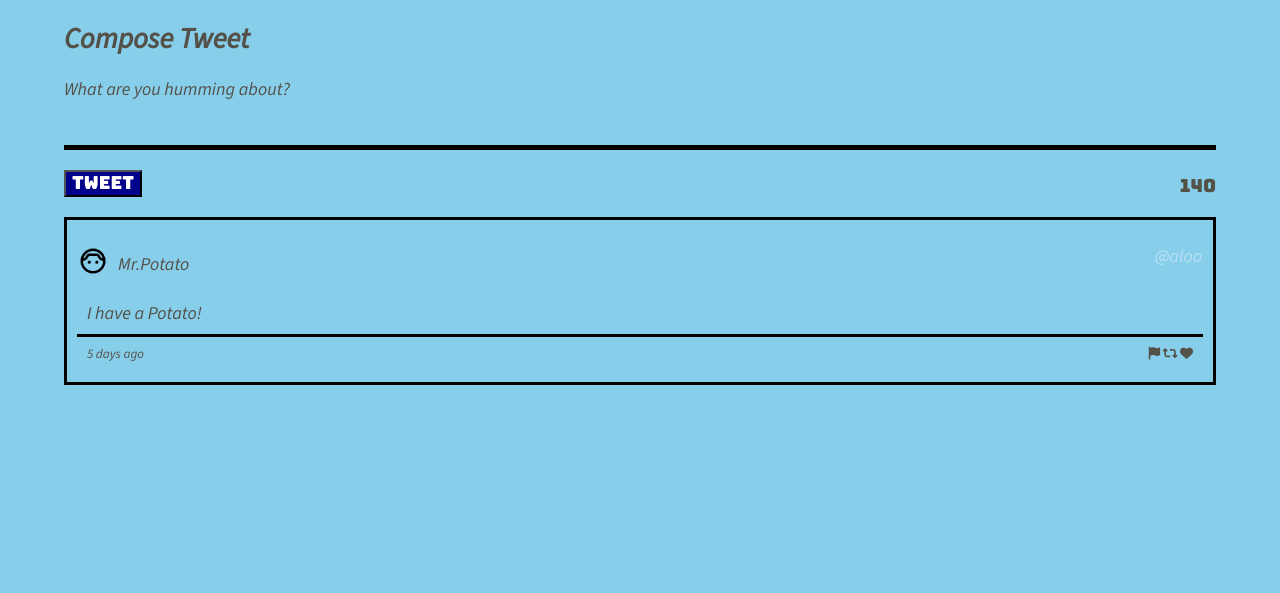
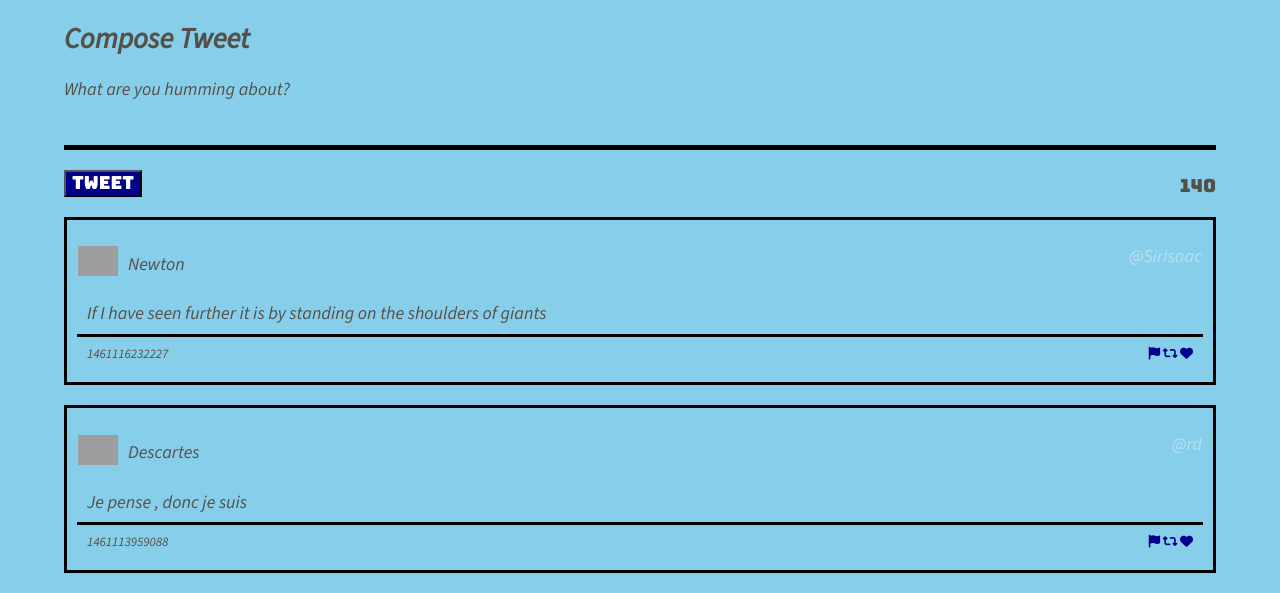
Before and after one commit to bushrapatel28/tweeter, a website: page public/index.html in a window 1280 px wide. Shown: the part 482-1075 px from the top of the page. Before the commit the page ends 887 px from the top, so only its background shows below. Drawn offline with nearby package versions, Linux system fonts and the light colour scheme; grey boxes are pictures that could not be loaded.

Commit message:
Add a tweets-container for tweet articles

```diff
--- a/public/index.html
+++ b/public/index.html
@@ -39,6 +39,9 @@
 
     <!-- Char Counter JS -->
     <script type="text/javascript" src="/scripts/composer-char-counter.js"></script>
+
+    <!-- Footer Icons Hover JS -->
+    <script type="text/javascript" src="/scripts/footer-icons-hover.js"></script>
   </head>
 
   <body>
@@ -75,26 +78,8 @@
           </div>
         </form>
       </section>
-      <!-- Article for individual Tweets -->
-      <article class="tweets">
-        <header>
-          <section class="user">
-            <img src="/images/face-6.png" alt="My Profile Picture">
-            <h3>Mr.Potato</h3>
-          </section>
-          <aside>@aloo</aside>
-        </header>
-        <section class="tweet-content">I have a Potato!</section>
-        <!-- Footer for tweet date and icons -->
-        <footer>
-          <time>5  days ago</time>
-          <aside id="footer-icons">
-            <i class="fa-solid fa-flag"></i>
-            <i class="fa-solid fa-retweet"></i>
-            <i class="fa-solid fa-heart"></i>
-          </aside>
-        </footer>
-      </article>
+      <!-- Articles for individual Tweets -->
+      <section id="tweets-container"></section>
     </main>
   </body>
 </html>
```
